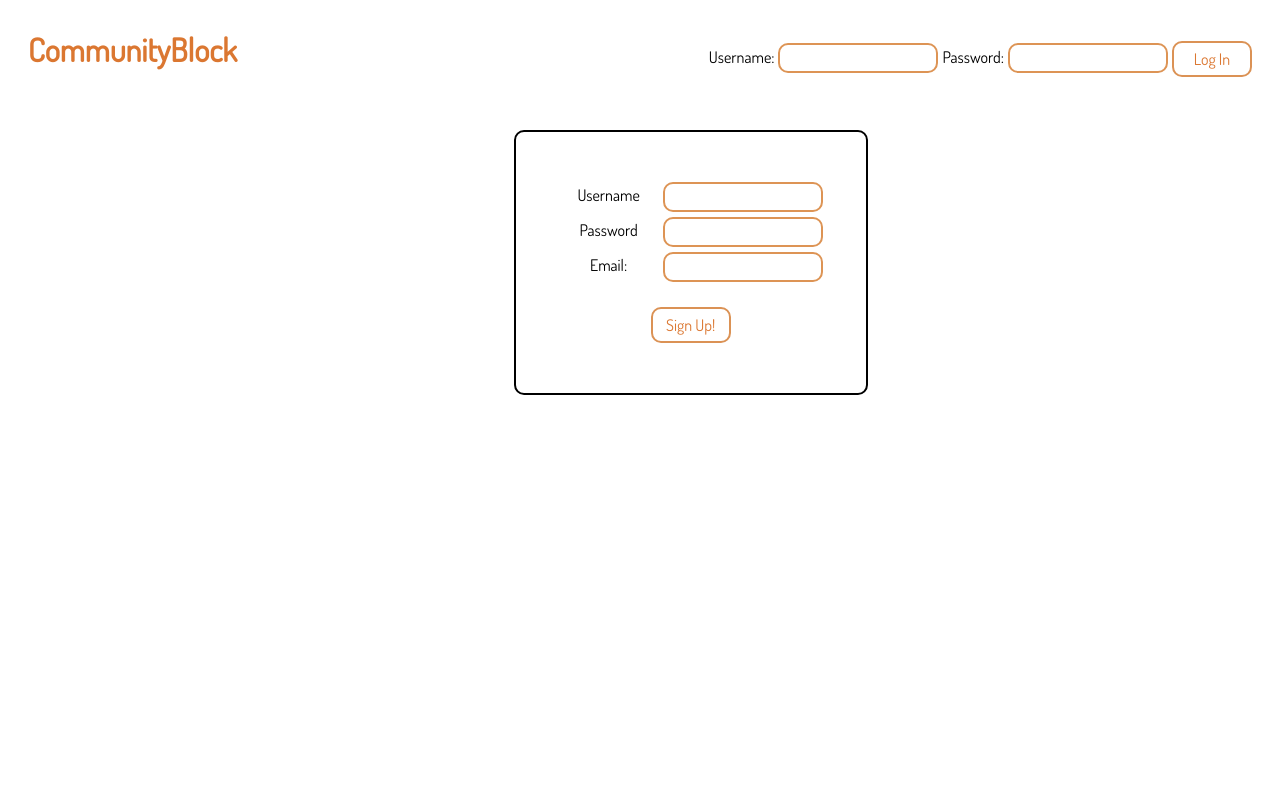
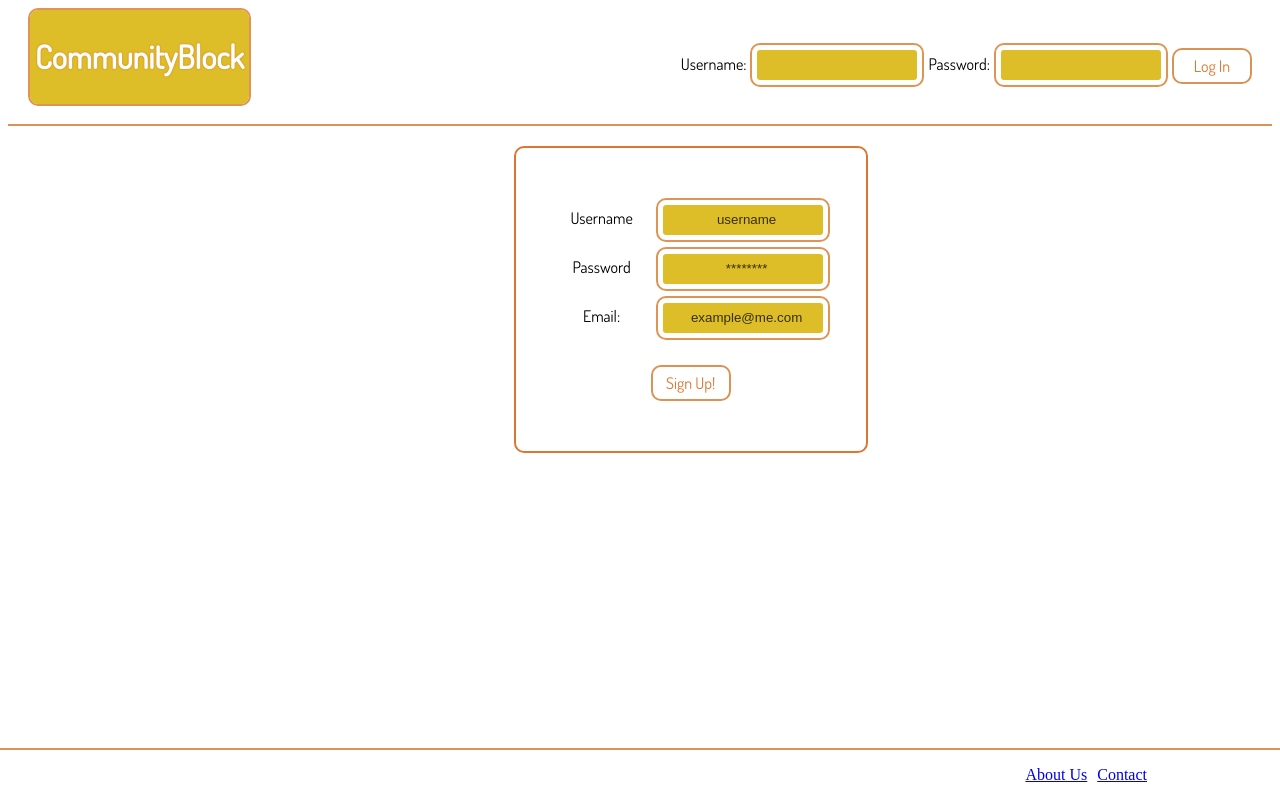
Before and after one commit to ziros94/CS-UY_3254, a PHP site: page / in a window 1280 px wide. Run offline with PHP 8.4, Linux system fonts and the light colour scheme.

Commit message:
fixed header, signup form, and added footer

```diff
--- a/css/index.css
+++ b/css/index.css
@@ -1,4 +1,3 @@
-
 input[type=text]:focus,input[type=password]:focus{
     @include box-shadow(0 0 5px rgba(81, 203, 238, 1));
     border: 2px solid rgba(81, 203, 238, 1);
@@ -13,21 +12,33 @@ body{
     user-select: none;
 }
 input{
-    padding: 0 3px;
+    padding: 5px;
     height: 30px;
     width: 160px;
-    margin-left:0;
-    margin-right: 0;
     border: 2px solid #dd9455;
     border-radius: 10px;
-
-    outline:0;
-    -webkit-box-sizing: border-box; /* Safari/Chrome, other WebKit */
-    -moz-box-sizing: border-box;    /* Firefox, other Gecko */
-    box-sizing: border-box;         /* Opera/IE 8+ */
+    background-clip: content-box; /* support: IE9+ */
+    background-color: #ddbd28;
+    outline: none;
+    text-indent: .5rem;
 }
 label,button,.logo h1{
     font-family: 'Dosis', sans-serif;
+}
+.header{
+    padding-left: 20px;
+    padding-right: 20px;
+    text-align: justify;
+    border-bottom: 2px solid #DB9255;
+
+}
+.header:after{
+    content: '';
+    display: inline-block;
+    width: 100%;
+    height: 0;
+    font-size:0;
+    line-height:0;
 }
 #login_btn,#signup_btn{
     font-family: 'Dosis', sans-serif;
@@ -51,28 +62,27 @@ label,button,.logo h1{
     background: #DB9255;
     color: white;
 }
-.header{
-    padding-left: 20px;
-    padding-right: 20px;
-    padding-bottom: 20px;
-    text-align: justify;
 
-}
-.header:after{
-    content: '';
-    display: inline-block;
-    width: 100%;
-    height: 0;
-    font-size:0;
-    line-height:0;
-}
 .logo{
     display: inline-block;
+    border: 2px solid #dd9455;
+    border-radius: 10px;
+    background-clip: padding-box; /* support: IE9+ */
+    background-color: #ddbd28;
+    padding: 5px;
 }
 .logo a{
     text-decoration: none !important;
     outline: none;
-    color:#DB7731;
+    color:inherit;
+}
+.logo h1{
+    color:white;
+    text-shadow: 0 0 2px #DB7731;
+}
+.logo h1:hover{
+    color:black;
+    text-shadow: 0 0 2px rgb(255, 82, 42);
 }
 .login {
     display: inline-block;
@@ -81,11 +91,12 @@ label,button,.logo h1{
 .signup{
     display: block;
     padding: 50px 20px;
-    border: 2px solid black;
+    border: 2px solid #DB7731;
     border-radius: 10px;
     width:310px;
     margin-left: 40%;
     text-align: center;
+    margin-top: 20px;
 }
 .signup label, .signup input{
     display:inline-block;
@@ -96,3 +107,94 @@ label,button,.logo h1{
 .form-group{
     padding-bottom: 5px;
 }
+.form-group input{
+    text-align: center;
+}
+/* Place Holder CSS */
+::-webkit-input-placeholder {
+    text-align: center;
+    opacity: 0.75;
+    -webkit-transition: opacity 0.35s ease-in-out;
+    transition: opacity 0.35s ease-in-out;
+    color:black;
+}
+:-moz-placeholder {
+    text-align: center;
+    opacity: 0.75;
+    -moz-transition: opacity 0.35s ease-in-out;
+    transition: opacity 0.35s ease-in-out;
+}
+::-moz-placeholder {
+    text-align: center;
+    opacity: 0.75;
+    -moz-transition: opacity 0.35s ease-in-out;
+    transition: opacity 0.35s ease-in-out;
+}
+:-ms-input-placeholder {
+    text-align: center;
+    opacity: 0.75;
+    -ms-transition: opacity 0.35s ease-in-out;
+    transition: opacity 0.35s ease-in-out;
+}
+
+/* Place Holder CSS for hover */
+:hover::-webkit-input-placeholder {
+    opacity: 1;
+    -webkit-transition: opacity 0.35s ease-in-out;
+    transition: opacity 0.35s ease-in-out;
+}
+:hover:-moz-placeholder {
+    opacity: 1;
+    -moz-transition: opacity 0.35s ease-in-out;
+    transition: opacity 0.35s ease-in-out;
+}
+:hover::-moz-placeholder {
+    opacity: 1;
+    -moz-transition: opacity 0.35s ease-in-out;
+    transition: opacity 0.35s ease-in-out;
+}
+:hover:-ms-input-placeholder {
+    opacity: 1;
+    -ms-transition: opacity 0.35s ease-in-out;
+    transition: opacity 0.35s ease-in-out;
+}
+
+/* Place Holder CSS for Focus */
+:focus::-webkit-input-placeholder {
+    opacity: 0;
+    -webkit-transition: opacity 0.35s ease-in-out;
+    transition: opacity 0.35s ease-in-out;
+}
+:focus:-moz-placeholder {
+    opacity: 0;
+    -moz-transition: opacity 0.35s ease-in-out;
+    transition: opacity 0.35s ease-in-out;
+}
+:focus::-moz-placeholder {
+    opacity: 0;
+    -moz-transition: opacity 0.35s ease-in-out;
+    transition: opacity 0.35s ease-in-out;
+}
+:focus:-ms-input-placeholder {
+    opacity: 0;
+    -ms-transition: opacity 0.35s ease-in-out;
+    transition: opacity 0.35s ease-in-out;
+}
+#footer {
+    width:100%;
+    border-top: 2px solid #DB9255;
+    height:50px;
+    position:absolute;
+    bottom:0;
+    left:0;
+}
+ul{
+    list-style-type: none;
+    margin-right: 10%;
+}
+li{
+    display: inline;
+    float: right;
+    padding-left: 5px;
+    padding-right: 5px;
+}
--- a/index.php
+++ b/index.php
@@ -27,27 +27,31 @@ header("Location:home.php");
             </form>
         </div>
     </div>
+
     <fieldset class="signup">
         <form method="post" action="signup.php">
             <div class="form-group">
                 <label for="signup_user">Username</label>
-                <input type="text" id="signup_user" name="signup_user">
+                <input type="text" id="signup_user" name="signup_user" placeholder="username">
             </div>
             <div class="form-group">
                 <label for="signup_pw">Password</label>
-                <input type="password" id="signup_pw" name="signup_pw">
+                <input type="password" id="signup_pw" name="signup_pw" placeholder="********">
             </div>
             <div class="form-group">
                 <label for="signup_email">Email:</label>
-                <input type="text" id="signup_email" name="signup_email">
+                <input class="borders" type="text" id="signup_email" name="signup_email" placeholder="example@me.com">
             </div>
             <div style="padding-top: 20px;">
                 <button id="signup_btn" name="signup_btn">Sign Up!</button>
             </div>
         </form>
     </fieldset>
-
-
-
+    <div id="footer">
+        <ul>
+            <li><a href="#">Contact</a></li>
+            <li><a href="#">About Us</a></li>
+        </ul>
+    </div>
 </body>
 </html>
```
Also changed, not shown: signup.php (+11 -0 lines).
